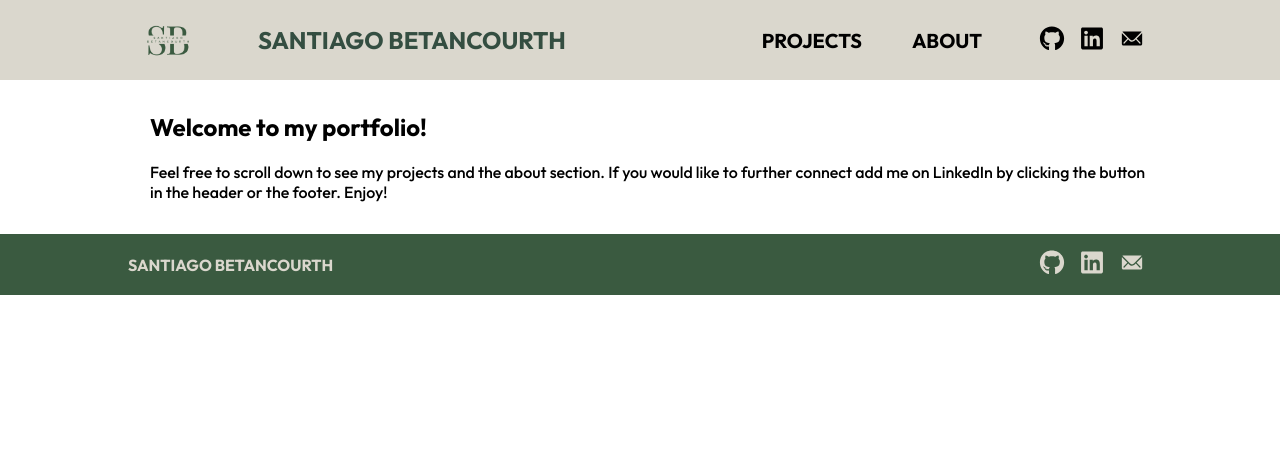
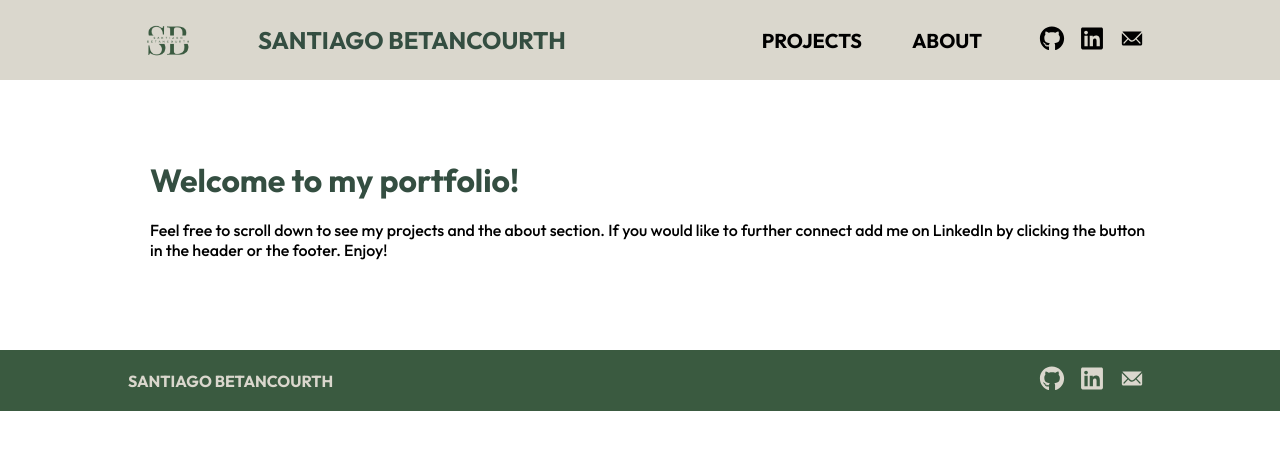
Before and after one commit to santiagobetancs/santiago-portfolio, a React (Vite) app: page / in a window 1280 px wide. Shown: the top 450 px of the page. Built offline with nearby package versions, Linux system fonts and the light colour scheme.

Commit message:
quick title styling update

```diff
--- a/src/components/Hero/Hero.scss
+++ b/src/components/Hero/Hero.scss
@@ -12,24 +12,30 @@
         display: flex;
         flex-direction: column;
         align-items: center;
-        padding: 1rem 2rem;
+        padding: 4rem 2rem;
         gap: 20px;
         width: 320px;
 
         @include tablet {
             width: 768px;
             align-items: flex-start;
-            padding: 32px 32px 32px 52.5px;
+            padding: 128px 32px 128px 52.5px;
         }
 
         @include desktop {
             width: 1280px;
-            padding: 32px 128px 32px 150px;
+            padding: 80px 128px 90px 150px;
         }
     }
 
     &__title {
         font-size: 1.5rem;
+        color: $pine;
+
+        @include desktop {
+            font-size: 2rem;
+
+        }
     }
 
     &__description {
--- /dev/null
+++ b/src/components/Projects/Projects.jsx
@@ -0,0 +1,9 @@
+import './Projects.scss';
+
+export default function Projects() {
+    return (
+        <main className='projects'>
+
+        </main>
+    )
+}
--- /dev/null
+++ b/src/components/Projects/Projects.scss
@@ -0,0 +1,5 @@
+@use '../../styles/partials/fonts' as *;
+@use '../../styles/partials/globals' as *;
+@use '../../styles/partials/mixins' as *;
+@use '../../styles/partials/variables' as *;
+@use '../../styles/partials/resets' as *;
--- a/src/pages/HomePage/HomePage.jsx
+++ b/src/pages/HomePage/HomePage.jsx
@@ -2,12 +2,14 @@ import './HomePage.scss';
 import Footer from '../../components/Footer/Footer';
 import Header from '../../components/Header/Header';
 import Hero from '../../components/Hero/Hero';
+import Projects from '../../components/Projects/Projects';
 
 export default function HomePage() {
     return (
         <>
             <Header />
             <Hero />
+            <Projects />
             <Footer />
         </>
     )
```
